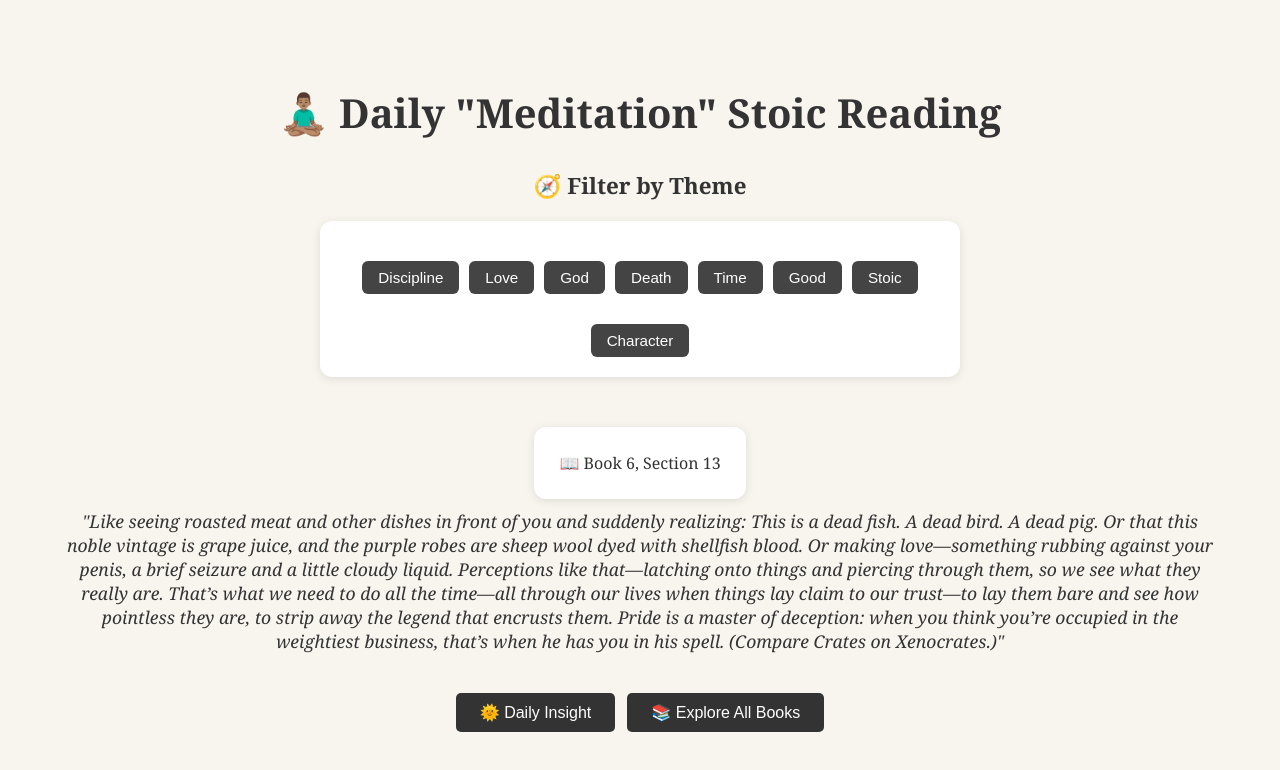
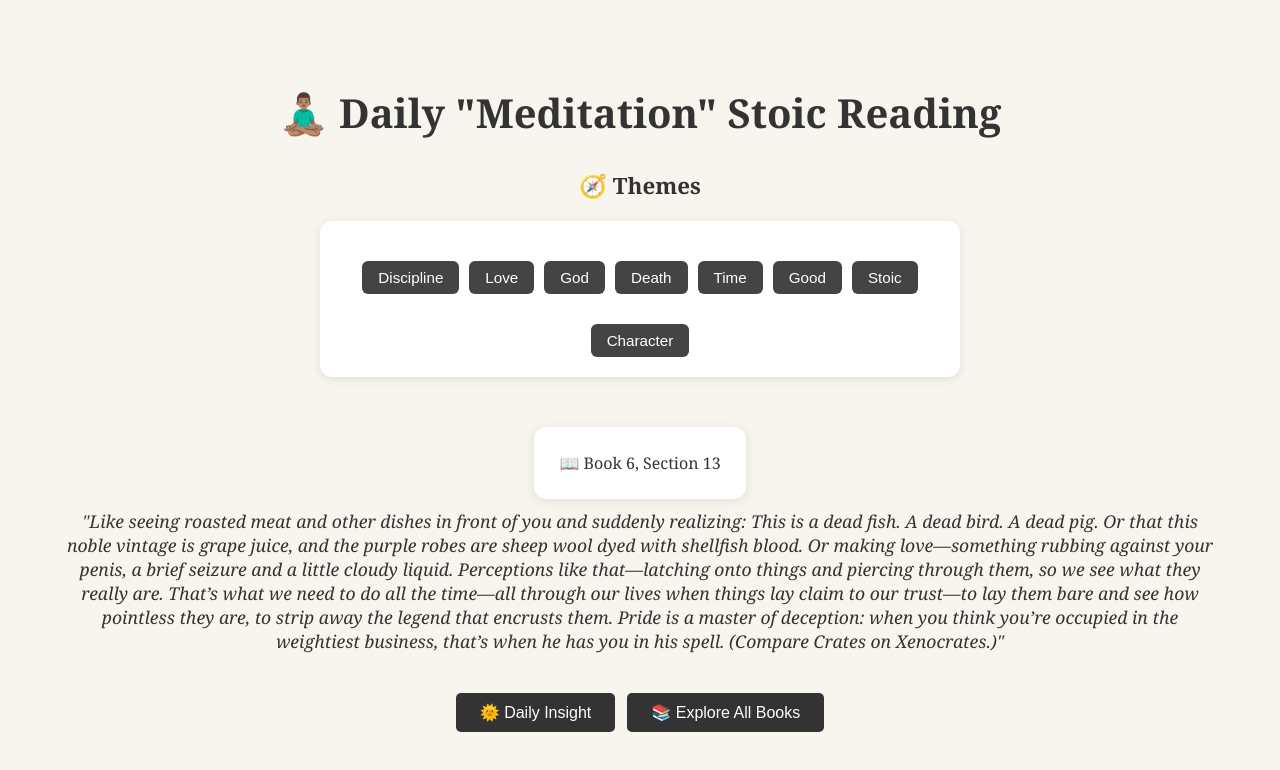
Before and after one commit to akinmade1/marcus-meditation, a plain HTML site: page index.html in a window 1280 px wide. Drawn offline with Linux system fonts and the light colour scheme.

Commit message:
Update index.html

```diff
--- a/index.html
+++ b/index.html
@@ -8,7 +8,7 @@
 <body>
   <h1>🧘🏽‍♂️ Daily "Meditation" Stoic Reading</h1>
 
-  <h2>🧭 Filter by Theme</h2>
+  <h2>🧭 Themes</h2>
   <div class="filter-box">
     <button onclick="filterByTheme('discipline')">Discipline</button>
     <button onclick="filterByTheme('love')">Love</button>
```
